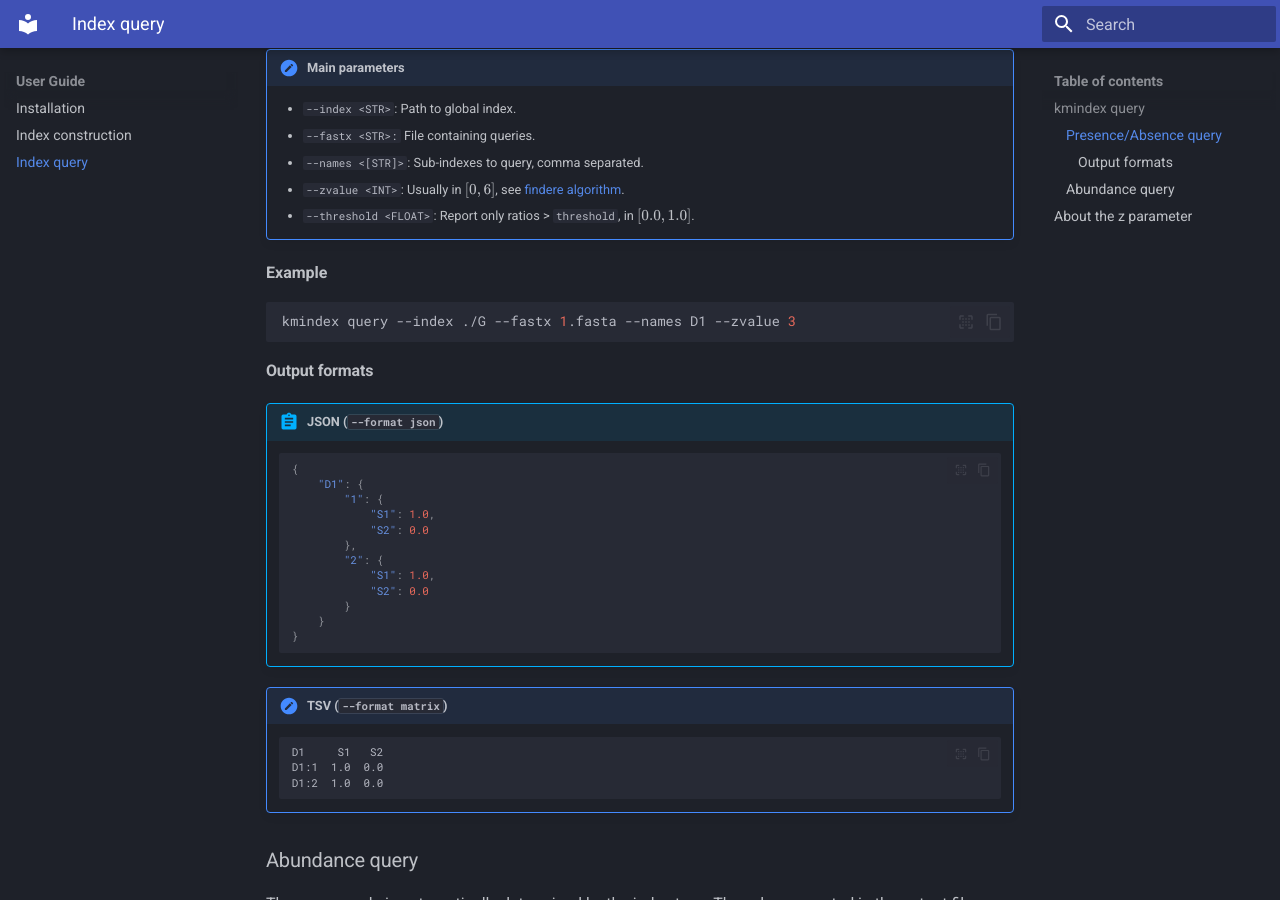
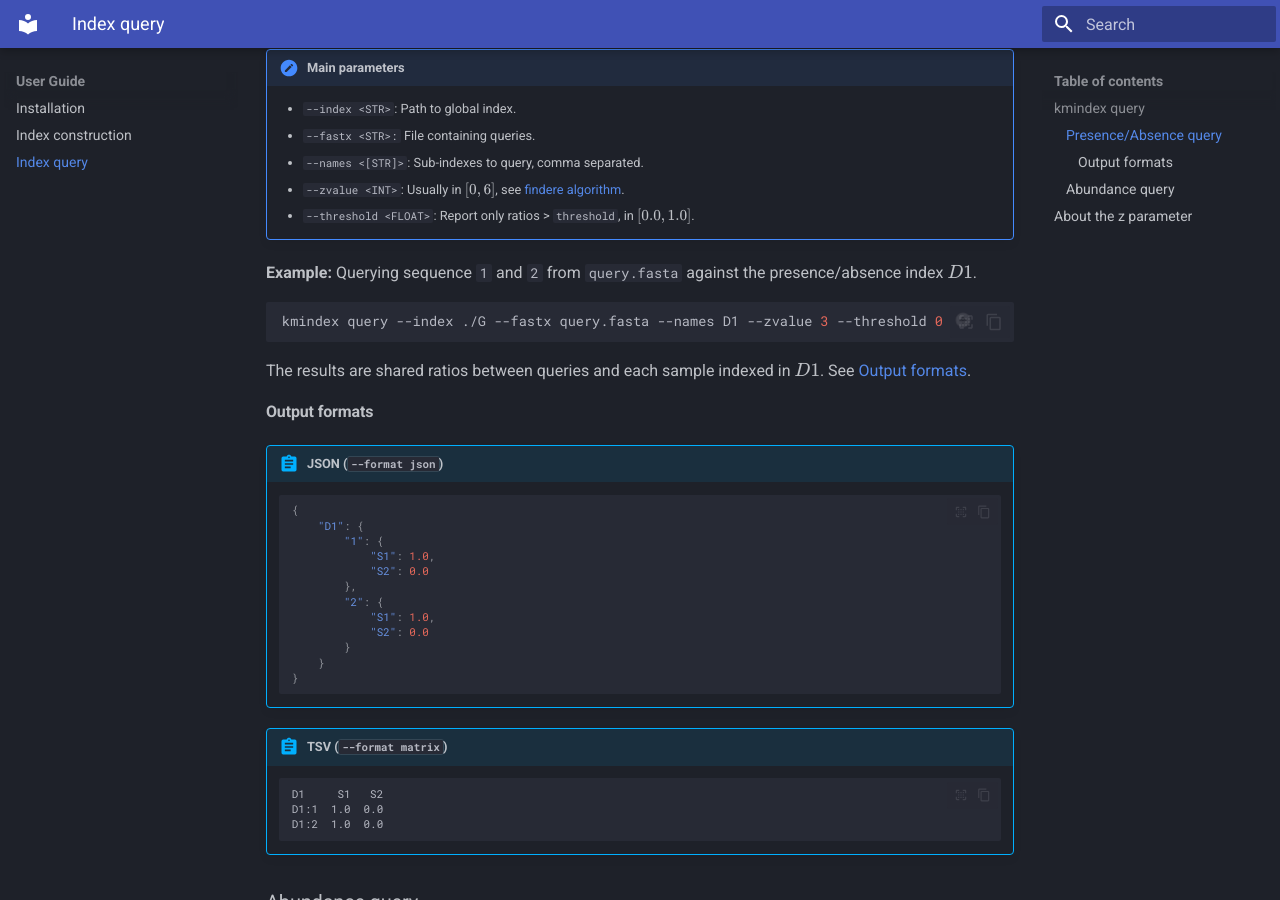
Before and after one commit to tlemane/kmindex, an MkDocs documentation site: the page built from docs/kmindex/docs/query.md, in a window 1280 px wide and 900 px high, scrolled down 1164 px. Built offline with MkDocs 1.6.1 and Material for MkDocs 9.7.7, drawn with Linux system fonts in a browser that asks for light colours; the version menu is left out.

Commit message:
update: documentation

````diff
--- a/docs/kmindex/docs/query.md
+++ b/docs/kmindex/docs/query.md
@@ -53,10 +53,15 @@
     * `--zvalue <INT>`: Usually in $[0,6]$, see [findere algorithm]().
     * `--threshold <FLOAT>`: Report only ratios > `threshold`, in $[0.0,1.0]$.
 
-**Example**
+**Example:** Querying sequence `1` and `2` from `query.fasta` against the presence/absence index $D1$.
+
 ```bash
-kmindex query --index ./G --fastx 1.fasta --names D1 --zvalue 3
+kmindex query --index ./G --fastx query.fasta --names D1 --zvalue 3 --threshold 0 # (1)!
 ```
+
+1. Several indexes can be queried at the same time by using `--names D1,D2,...`.
+
+The results are shared ratios between queries and each sample indexed in $D1$. See [Output formats](#output-formats).
 
 #### Output formats
 
````
Also changed, not shown: other parts of docs/kmindex/docs/query.md (+1 -1 lines).
